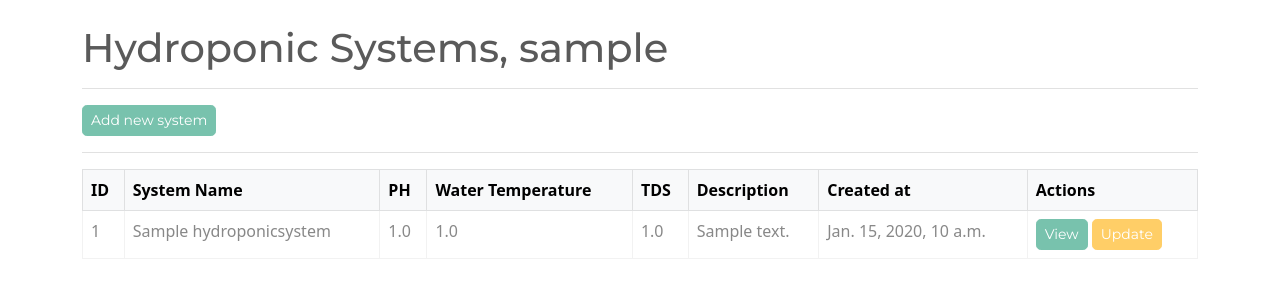
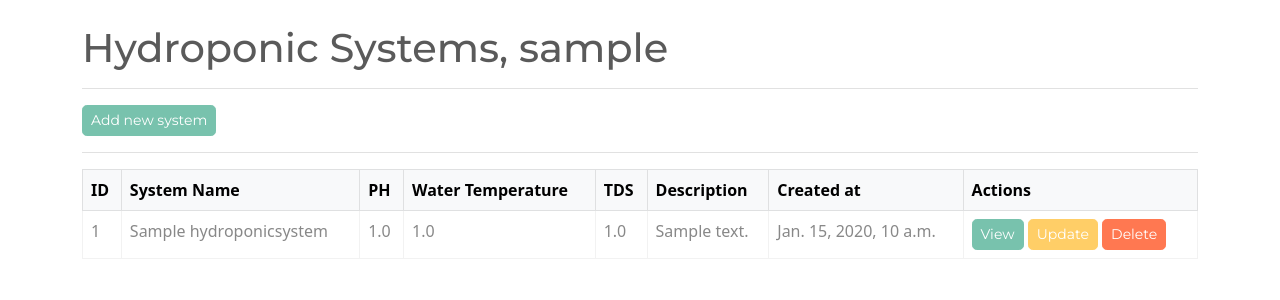
Before and after one commit to mChoczay/Luna_Hydrophonic, a Django app: page /dashboard in a window 1280 px wide. Shown: the part 56-356 px from the top of the page. Run offline with Django 5.2, Linux system fonts and the light colour scheme; a user stored in the database is signed in; tables that the repository leaves empty hold one stand-in row (values such as "Sample post").

Commit message:
delete funcs

```diff
--- a/CRUD/crudapp/templates/crudapp/dashboard.html
+++ b/CRUD/crudapp/templates/crudapp/dashboard.html
@@ -39,7 +39,7 @@
                         <td>
                             <a class="btn btn-primary btn-sm" href="{% url 'view' system.id %}">View</a>
                             <a class="btn btn-warning btn-sm" href="{% url 'update' system.id %}">Update</a>
-                            {% comment %} <a class="btn btn-danger btn-sm" href="{% url 'system_delete' system.id %}">Delete</a> {% endcomment %}
+                            <a class="btn btn-danger btn-sm" href="{% url 'delete' system.id %}">Delete</a>
                         </td>
                     </tr>
                 {% endfor %}
--- a/CRUD/crudapp/urls.py
+++ b/CRUD/crudapp/urls.py
@@ -14,6 +14,7 @@ urlpatterns = [
     path('create', views.add_system, name="create"),
     path('update/<int:pk>', views.update_system, name="update"),
     path('system/<int:pk>', views.view_system, name="view"),
+    path('delete/<int:pk>', views.delete_system, name="delete"),
 
 
 ]
--- a/CRUD/crudapp/views.py
+++ b/CRUD/crudapp/views.py
@@ -111,6 +111,10 @@ def update_system(request, pk):
 
     return render(request, "crudapp/update.html", context=context)
 
+
+# - View details of a system
+
+
 @login_required(login_url="login")
 def view_system(request, pk):
 
@@ -120,6 +124,19 @@ def view_system(request, pk):
     return render(request, "crudapp/view.html", context=context)
 
 
+# - Delete existing system
+
+
+@login_required(login_url="login")
+def delete_system(request, pk):
+
+    system = HydroponicSystem.objects.get(id=pk)
+
+    system.delete()
+
+    return redirect("dashboard")
+
+
 def logout(request):
 
     auth.logout(request)
```
